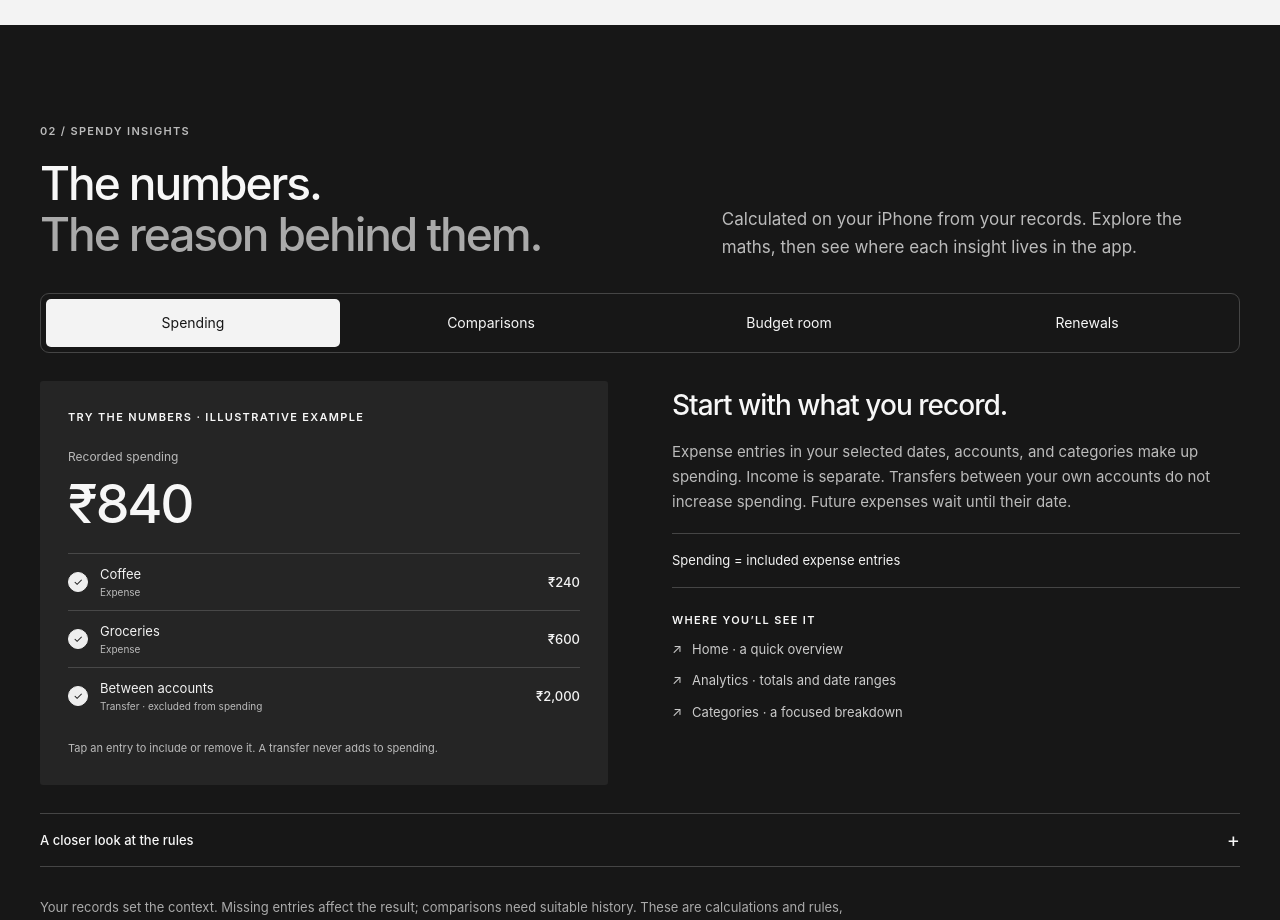
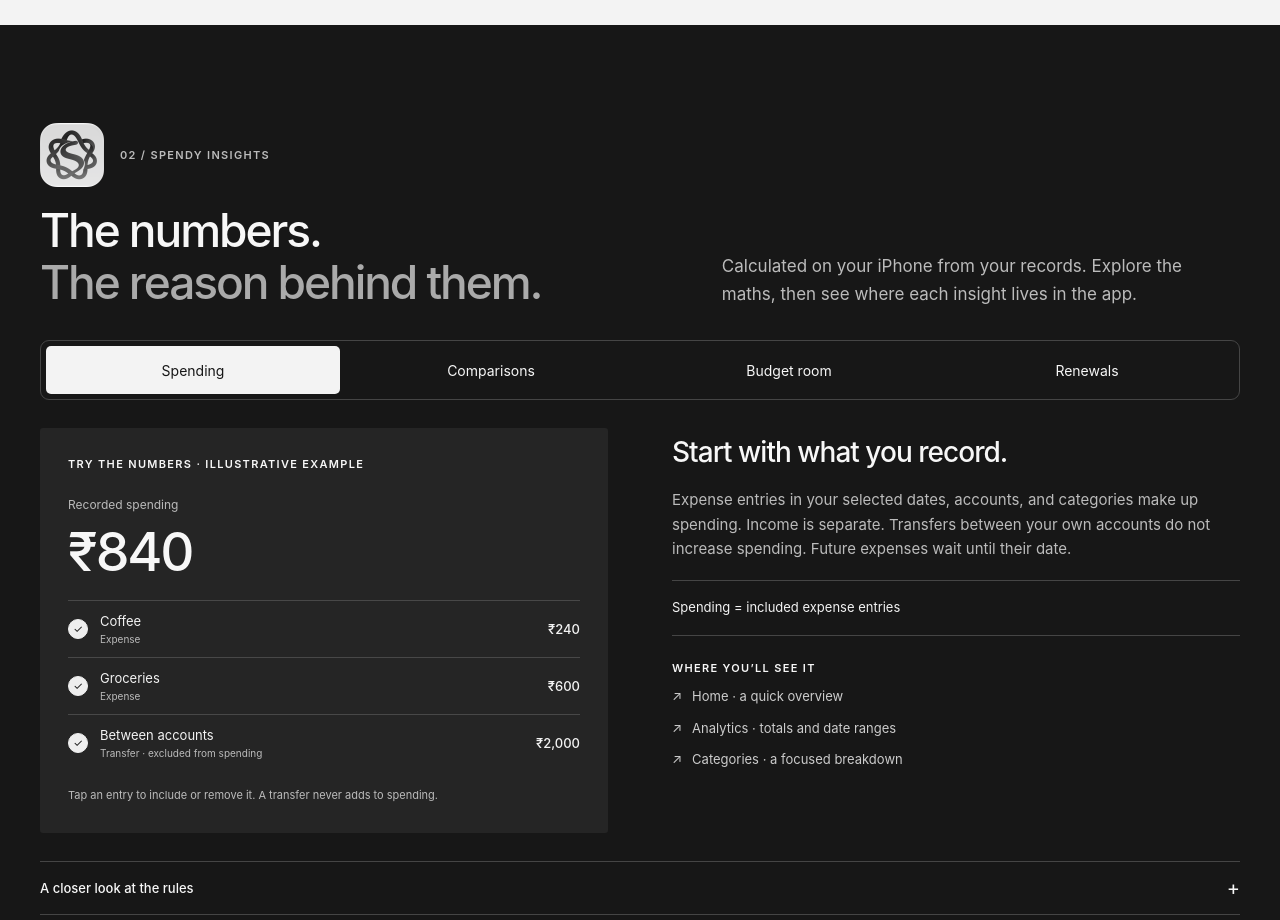
Before and after one commit to PavanDayanand/SpendyLabs, a React (Vite) app: page / in a window 1280 px wide. Shown: the part 2280-3200 px from the top of the page. Built offline with nearby package versions, Linux system fonts and the light colour scheme.

Commit message:
Use the new Spendy Insights logo on the website

```diff
--- a/src/components/InsightsSection.tsx
+++ b/src/components/InsightsSection.tsx
@@ -239,7 +239,17 @@ export function InsightsSection() {
       <div className="section">
         <Reveal className="section-heading compact-heading">
           <div>
-            <p className="eyebrow">02 / SPENDY INSIGHTS</p>
+            <div className="insights-brand">
+              <img
+                src="/images/SpendyInsight.png"
+                alt=""
+                width="64"
+                height="64"
+                loading="lazy"
+                decoding="async"
+              />
+              <p className="eyebrow">02 / SPENDY INSIGHTS</p>
+            </div>
             <h2>
               The numbers.
               <br />
--- a/src/interactive.css
+++ b/src/interactive.css
@@ -1335,3 +1335,21 @@ html {
 @media (max-width: 360px) {
   .product-header { --header-pill-height: 56px; }
 }
+
+/* The supplied Insights mark anchors its own product section. */
+.insights-brand {
+  display: flex;
+  align-items: center;
+  gap: 16px;
+}
+.insights-brand img {
+  display: block;
+  flex: none;
+  width: 64px;
+  height: 64px;
+  object-fit: contain;
+}
+@media (max-width: 700px) {
+  .insights-brand { gap: 12px; }
+  .insights-brand img { width: 52px; height: 52px; }
+}
```
Also changed, not shown: public/images/SpendyInsight.png (added), public/images/SpendyInsights.png (deleted).
